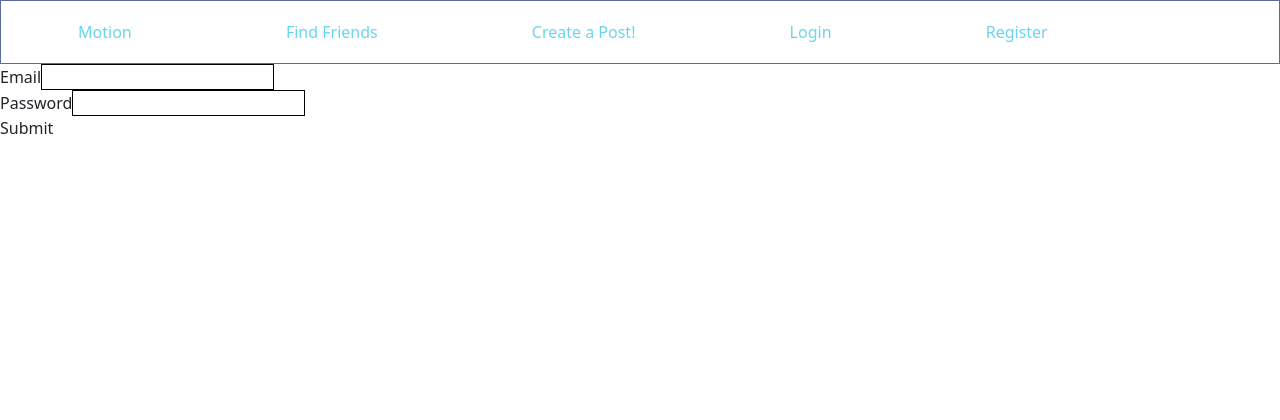
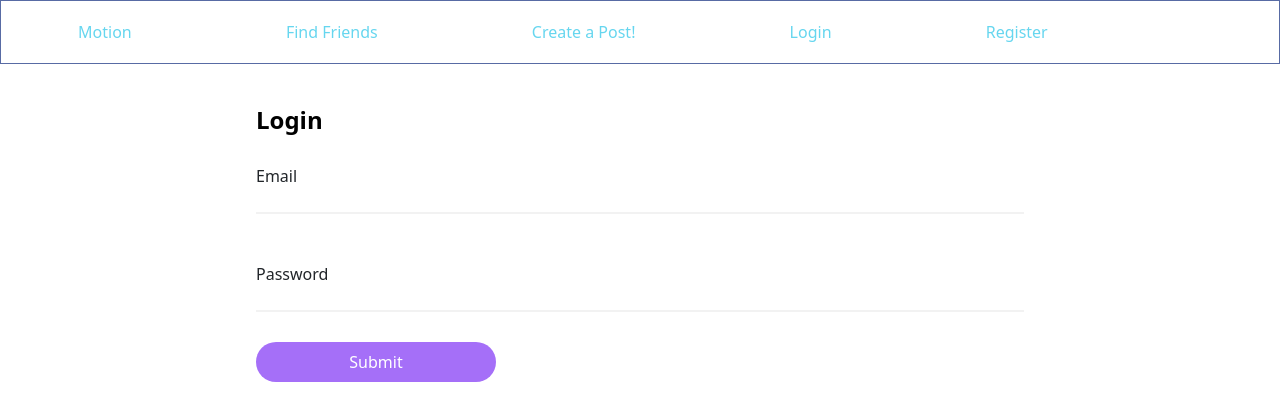
Before and after one commit to dininni8319/motion, a React (Create React App) app in the folder frontend/: page /login in a window 1280 px wide. Shown: the top 420 px of the page. Built offline with nearby package versions, Linux system fonts and the light colour scheme; no server answers.

Commit message:
styling the login and register page

```diff
--- a/frontend/src/App.css
+++ b/frontend/src/App.css
@@ -7,7 +7,3 @@
     min-height: 100vh;
     font-family: 'Roboto', sans-serif;
 }
-
-input {
-    border: 1px solid black;
-}
--- a/frontend/src/components/GlobalStyle/style.js
+++ b/frontend/src/components/GlobalStyle/style.js
@@ -30,7 +30,9 @@ export const GlobalStyle = createGlobalStyle`
 export const Theme = {
     //Colors
     backgroundColor: '#f2f2f2',
-    backgroundColorLightGrey: '#FCEADE',
+    textWhiteColor: 'white',
+    borderColor: '#FCEADE',
+    buttoncolor: '#A56FF8',
     greyColor: '#c1c1c1',
     pinkColor: '#586BA4',
     whiteColor: '#fff',
--- a/frontend/src/components/Views/AddPost/Login/Login.js
+++ b/frontend/src/components/Views/AddPost/Login/Login.js
@@ -3,6 +3,8 @@ import { useContext } from 'react';
 import { useNavigate } from 'react-router';
 import { ConfigContext } from '../../../Context/Config/index';
 import { AuthContext } from '../../../Context/Auth/index';
+import { LoginStyled, InputSection } from './LoginStyle';
+import { ButtonStyle } from '../Register/RegisterStyle';
 
 const Login = () => {
 
@@ -30,17 +32,22 @@ const Login = () => {
     }
 
     return (
-       <form onSubmit={handleLogin}>
-           <div>
-               <label htmlFor="">Email</label>
-               <input type="email" {...email}/>
-           </div>
-           <div>
-               <label htmlFor="">Password</label>
-               <input type="password" {...password}/>
-           </div>
-           <button type='submit'>Submit</button>
-       </form>
+       <LoginStyled onSubmit={handleLogin}>
+            <section className='row-form'>
+                <InputSection className="mb-5 flex flex-col">
+                    <h1 className={`text-black font-bold text-2xl mb-2`}>Login</h1>
+                    <label htmlFor="">Email</label>
+                    <input type="email" {...email}/>
+                </InputSection>
+                <InputSection className="mb-5 flex flex-col">
+                    <label htmlFor="">Password</label>
+                    <input type="password" {...password}/>
+                    <ButtonStyle type='submit'>Submit</ButtonStyle>
+                </InputSection>
+
+
+            </section>
+       </LoginStyled>
     )
 };
 
--- /dev/null
+++ b/frontend/src/components/Views/AddPost/Login/LoginStyle.js
@@ -0,0 +1,30 @@
+import styled from 'styled-components';
+
+export const LoginStyled = styled.form`
+
+    width: 100vw;
+    display: flex;
+    margin-top: 20px;
+    flex-direction: column;
+    align-items: center;
+
+    .row-form {
+        width: 100%;
+        display: flex;
+        flex-direction: column;
+        align-items: center;
+    }
+
+    input {
+       border-bottom: 2px solid ${props => props.theme.backgroundColor};
+       outline: none
+    }
+    h1 {
+       padding: 20px 0;
+    }
+`
+export const InputSection = styled.section`
+
+   width: 60%;
+   margin-bottom: 20px;
+`
--- a/frontend/src/components/Views/AddPost/Register/Register.js
+++ b/frontend/src/components/Views/AddPost/Register/Register.js
@@ -3,8 +3,11 @@ import { useNavigate } from 'react-router';
 import { ConfigContext } from '../../../Context/Config';
 import { AuthContext } from '../../../Context/Auth';
 import useInput from './../../../../Hooks/useInput';
+import { RegisterStyle, ButtonStyle } from './RegisterStyle';
+import { InputSection } from '../Login/LoginStyle'
 
 const Register = () => {
+
     const navigate = useNavigate();
     const first_name = useInput('');
     const last_name = useInput('');
@@ -61,33 +64,33 @@ const Register = () => {
     };
 
     return (
-        <form onSubmit={SignUp}>
+            <RegisterStyle onSubmit={SignUp} className='form-custom'>
+                    <InputSection className="mb-5 flex flex-col">
                         <h1 className={`text-black font-bold text-2xl mb-2`}>Register</h1>
-            <div className="mb-5 flex flex-col">
                         <label className="form-label mb-2" htmlFor="userName">
                             Enter your First Name
                         </label>
                         <input type="text" id="userName" {...first_name} />
-            </div>
-            <div className="mb-5 flex flex-col">
+                    </InputSection>
+                    <InputSection className="mb-5 flex flex-col">
                         <label className="form-label mb-2" htmlFor="userName">
                             Enter your Last Name
                         </label>
                         <input type="text" id="userName" {...last_name} />
-            </div>
-            <div>
+                    </InputSection>
+                    <InputSection className="mb-5 flex flex-col">
                         <label className="form-label mb-2" htmlFor="userMail">
                             Enter your Email
                         </label>
-                <input type="email" id="userMail" {...email} />
-            </div>
-            <div className="mb-5 flex flex-col">
+                        <input type="email" id="userMail" {...email}/>
+                    </InputSection>
+                    <InputSection className="mb-5 flex flex-col">
                         <label className="form-label mb-2" htmlFor="userPassword">
                             Enter a new Password
                         </label>
-                <input type="password" id="userPassword" {...password} />
-            </div>
-            <div className="mb-5 flex flex-col">
+                        <input type="password" id="userPassword" {...password}/>
+                    </InputSection>
+                    <InputSection className="mb-5 flex flex-col">
                         <label
                             className="form-label mb-2"
                             htmlFor="userPasswordConfirm"
@@ -99,12 +102,13 @@ const Register = () => {
                             id="userPasswordConfirm"
                             {...passwordConfirm}
                         />
-            </div>
-            <div className="mb-4 flex flex-col">
-                <button type="submit">Register</button>
-            </div>
+                       <ButtonStyle type="submit">Register</ButtonStyle>
+                    </InputSection>
+
+
                     {/* <Link to='/login' className={`link-color-custom`}>Did you registerd already? Please Login!</Link> */}
-        </form>
+            </RegisterStyle>
+
     );
 };
 
--- /dev/null
+++ b/frontend/src/components/Views/AddPost/Register/RegisterStyle.js
@@ -0,0 +1,25 @@
+import styled from 'styled-components';
+
+export const RegisterStyle = styled.form`
+
+   width: 100vw;
+   display: flex;
+   margin-top: 20px;
+   flex-direction: column;
+   align-items: center;
+
+   input {
+       border-bottom: 2px solid ${props => props.theme.backgroundColor};
+       outline: none
+   }
+
+`
+
+export const ButtonStyle = styled.button`
+   color: ${props => props.theme.textWhiteColor};
+   background-color: ${props => props.theme.buttoncolor};
+   width: 15rem;
+   height: 2.5rem;
+   border-radius: 20px;
+   margin-top: 30px
+`
```
Lines whose indentation alone changed are shown as unchanged.
